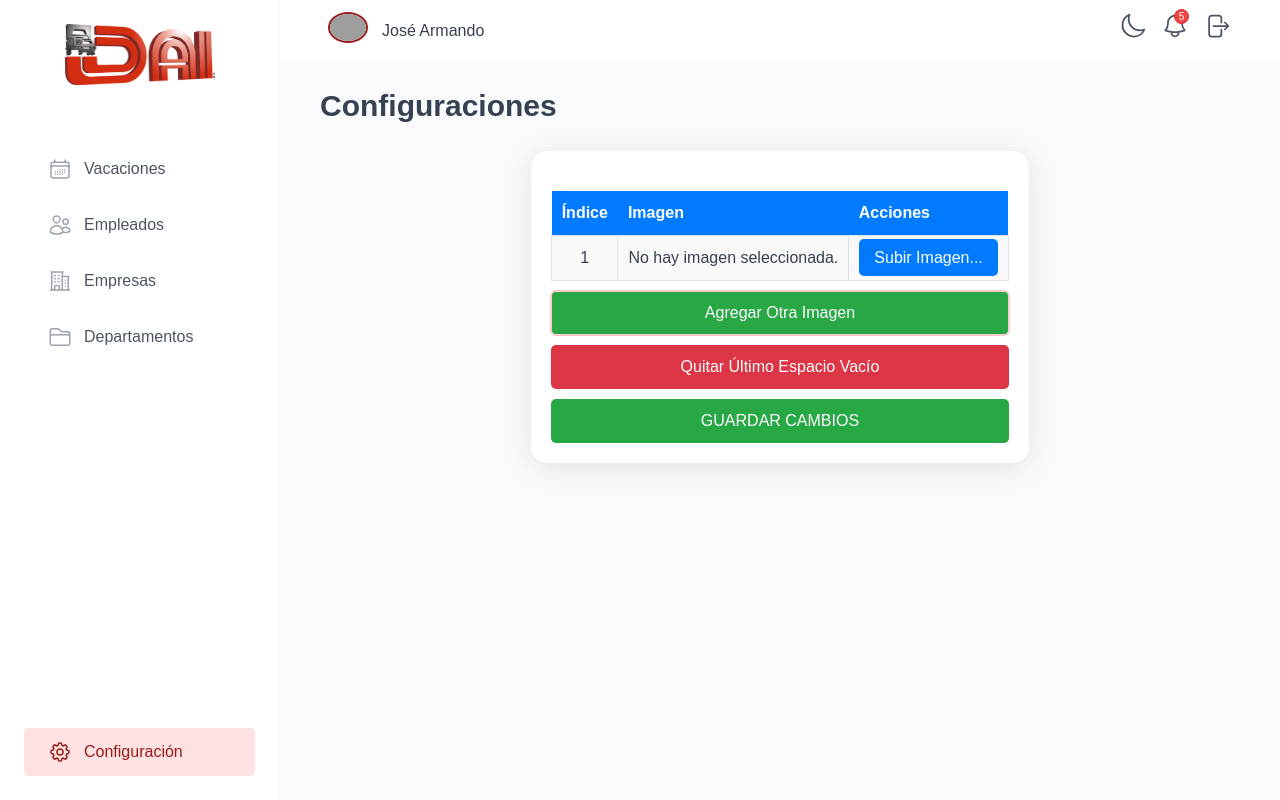
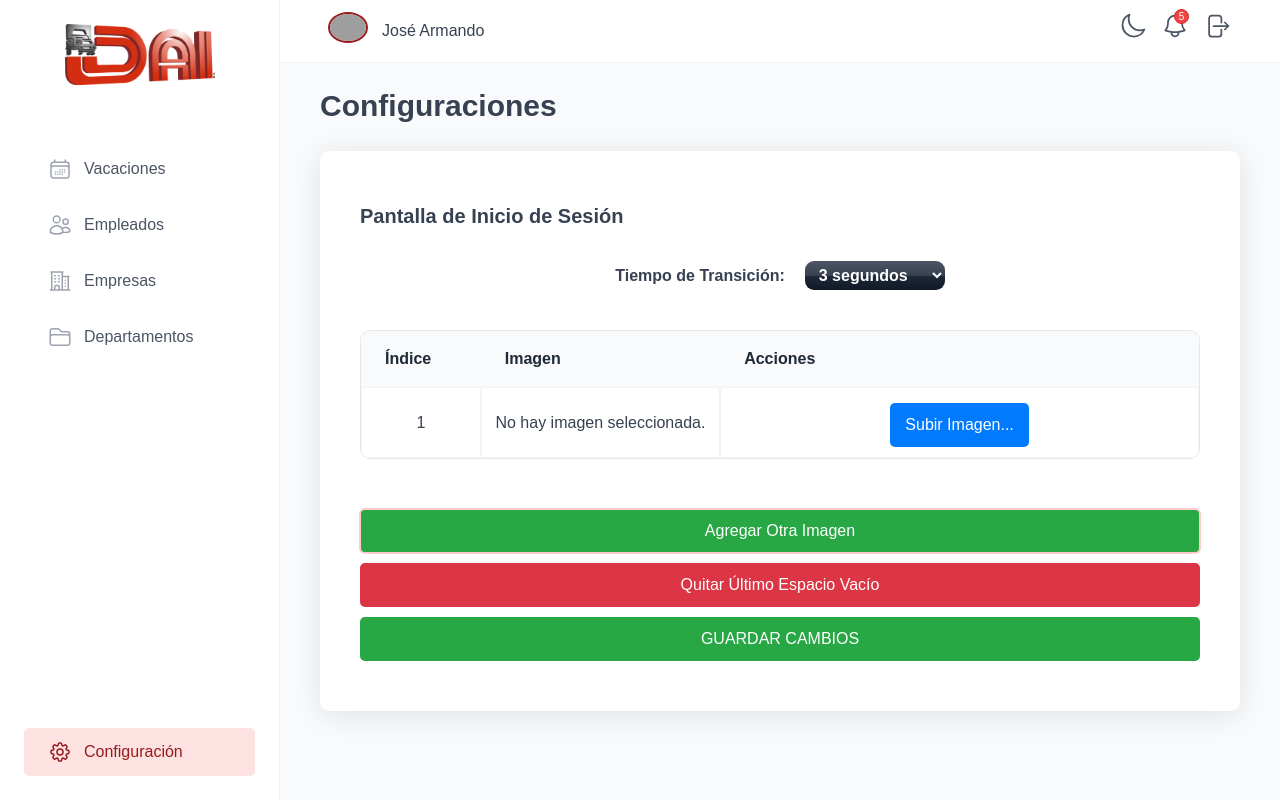
Before and after one commit to abner-silva-dev/holiday-system, a React (Vite) app: page /settings in a window 1280 px wide. Both pictures are taken after a click on the button "Agregar Otra Imagen". Built offline with nearby package versions, Linux system fonts and the light colour scheme; grey boxes are pictures that could not be loaded.

Commit message:
Styling LoginSettings

```diff
--- a/src/features/settings/LoginSettings.tsx
+++ b/src/features/settings/LoginSettings.tsx
@@ -7,18 +7,18 @@ import {
   DropResult,
   DraggableProvided,
 } from 'react-beautiful-dnd';
+import Heading from '../../ui/Heading';
 
 const LoginSetSection = styled.section`
   display: flex;
   flex-direction: column;
   align-items: center;
   justify-content: center;
-  background-color: #ffffff;
+  background-color: var(--color-grey-0);
   box-shadow: 0 4px 30px rgba(0, 0, 0, 0.1);
-  padding: 2rem;
-  border-radius: 16px;
-  max-width: 800px;
-  margin: auto;
+  padding: 5rem 4rem;
+  border-radius: 9px;
+  width: 100%;
 `;
 
 const LoginContainer = styled.div`
@@ -27,32 +27,38 @@ const LoginContainer = styled.div`
   width: 100%;
 `;
 
-const Table = styled.table`
-  width: 100%;
-  border-collapse: collapse;
-  margin-top: 2rem;
+const Table = styled.div`
+  margin: 4rem 0;
+  border-radius: 10px; /* Esquinas redondeadas */
+  overflow: hidden; /* Para evitar que los bordes de las celdas sobresalgan */
+  border: 1px solid var(--color-grey-200);
+  /* width: 50%; */
 `;
 
-const TableHeader = styled.th`
+const TableHeader = styled.div`
   padding: 1rem;
-  background-color: #007bff;
-  color: #ffffff;
+  background-color: var(--color-grey-50);
+  color: var(--color-grey-800);
   text-align: left;
   font-weight: bold;
+  padding: 1.6rem 2.4rem;
 `;
 
-const TableCell = styled.td`
+const TableCell = styled.div`
   padding: 1rem;
-  border: 1px solid #dee2e6;
-  background-color: #f9f9f9;
+  border: 1px solid var(--color-grey-100);
+  background-color: var(--color-grey-0);
   text-align: center;
   position: relative; // Para el mensaje de arrastre
+  display: flex;
+  align-items: center;
+  justify-content: center;
 `;
 
 const ImagePreview = styled.img`
-  height: 15rem;
+  height: 12rem;
   object-fit: cover;
-  border: 2px solid #007bff;
+  border: 2px solid var(--color-brand-700);
   border-radius: 10px;
   margin-top: 1rem;
 `;
@@ -64,7 +70,7 @@ const UploadButton = styled.input`
 const LabelButton = styled.label`
   cursor: pointer;
   background-color: #007bff;
-  color: #ffffff;
+  color: var(--color-grey-0);
   padding: 10px 15px;
   border-radius: 5px;
   text-align: center;
@@ -73,7 +79,7 @@ const LabelButton = styled.label`
 
 const ActionButton = styled.button`
   background-color: #28a745;
-  color: white;
+  color: var(--color-grey-0);
   padding: 10px 20px;
   border: none;
   border-radius: 5px;
@@ -114,6 +120,35 @@ const WarningMessage = styled.div`
   margin-top: 1rem;
 `;
 
+const TimeContainer = styled.div`
+  font-size: 1.6rem;
+  font-weight: 700;
+  align-items: center;
+  justify-content: center;
+  margin-top: 3rem;
+  display: flex;
+  gap: 2rem;
+`;
+
+const SelectBox = styled.select`
+  border: none;
+  border-radius: 9px;
+  padding: 0.5rem 1rem;
+  color: var(--color-grey-0);
+  background: linear-gradient(
+    to bottom,
+    var(--color-grey-600) 0%,
+    var(--color-grey-700) 50%,
+    var(--color-grey-800) 51%,
+    var(--color-grey-900) 100%
+  );
+  width: 14rem;
+`;
+
+const Option = styled.option`
+  background-color: var(--color-grey-0);
+  color: var(--color-grey-800);
+`;
 const LoginSettings = () => {
   const [images, setImages] = useState<string[]>([]);
   const [draggingOverIndex, setDraggingOverIndex] = useState<number | null>(null);
@@ -213,31 +248,55 @@ const LoginSettings = () => {
     setImages(reorderedImages);
   };
 
+  const TableHead = styled.div`
+    display: grid;
+
+    grid-template-columns: 0.5fr 1fr 2fr;
+  `;
+
+  const ButtonsContainer = styled.div`
+    display: flex;
+    flex-direction: column;
+    align-items: center;
+    justify-content: center;
+    gap: 1rem;
+  `;
+
   return (
     <LoginSetSection>
       <LoginContainer>
+        <Heading as="h2">Pantalla de Inicio de Sesión</Heading>
+        <TimeContainer>
+          <label>Tiempo de Transición: </label>
+          <SelectBox>
+            <Option>3 segundos</Option>
+            <Option>4 segundos</Option>
+            <Option>5 segundos</Option>
+            <Option>6 segundos</Option>
+          </SelectBox>
+        </TimeContainer>
+
+        {/* TABLE */}
         <DragDropContext onDragEnd={handleDragEnd}>
           <Droppable droppableId="images">
             {(provided) => (
               <Table {...provided.droppableProps} ref={provided.innerRef}>
-                <thead>
-                  <tr>
+                <TableHead>
                   <TableHeader>Índice</TableHeader>
                   <TableHeader>Imagen</TableHeader>
                   <TableHeader>Acciones</TableHeader>
-                  </tr>
-                </thead>
-                <tbody>
+                </TableHead>
                 {images.map((image, index) => (
                   <Draggable key={index} draggableId={`image-${index}`} index={index}>
                     {(provided: DraggableProvided) => (
-                        <tr
+                      <div
                         ref={provided.innerRef}
                         {...provided.draggableProps}
                         {...provided.dragHandleProps}
                         onDrop={handleDrop(index)}
                         onDragOver={handleDragOver(index)}
                       >
+                        <TableHead>
                           <TableCell>{index + 1}</TableCell>
                           <TableCell>
                             {draggingOverIndex === index && (
@@ -250,6 +309,7 @@ const LoginSettings = () => {
                             )}
                           </TableCell>
                           <TableCell>
+                            <ButtonsContainer>
                               <UploadButton
                                 type="file"
                                 accept="image/*"
@@ -267,13 +327,14 @@ const LoginSettings = () => {
                                   Eliminar Imagen
                                 </ActionButton>
                               )}
+                            </ButtonsContainer>
                           </TableCell>
-                        </tr>
+                        </TableHead>
+                      </div>
                     )}
                   </Draggable>
                 ))}
                 {provided.placeholder}
-                </tbody>
               </Table>
             )}
           </Droppable>
```
Lines whose indentation alone changed are shown as unchanged.
